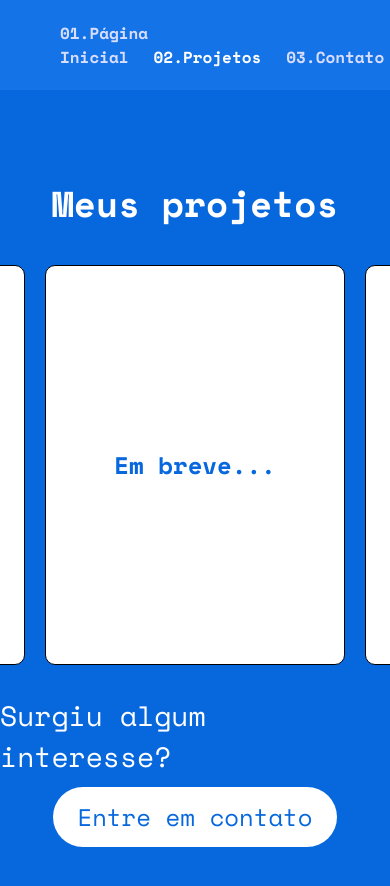
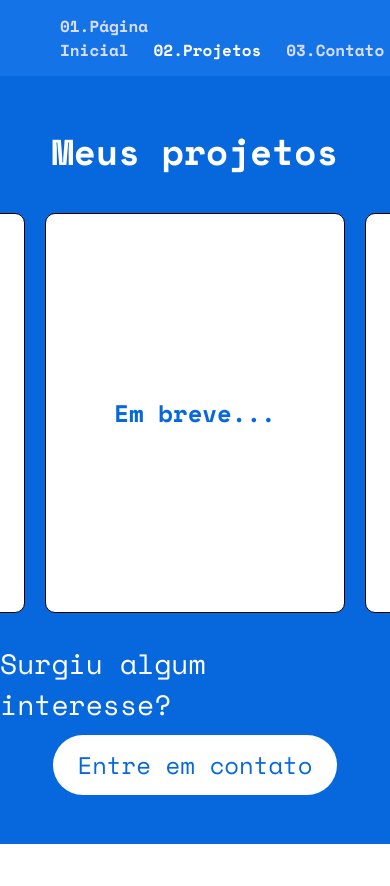
Before and after one commit to Gabrielvvidal/portfolio-gabriel, a React (Vite) app: page /projetos in a window 390 px wide. Shown: the top 886 px of the page. After the commit the page ends 844 px from the top, so only its background shows below. Built offline with nearby package versions, Linux system fonts and the light colour scheme.

Commit message:
Features:
- Adicionada unidades de medidas responsivas na página de projetos

- Margin top adicionado na seção sobre mim da página inicial

```diff
--- a/src/components/About/about.module.css
+++ b/src/components/About/about.module.css
@@ -13,6 +13,7 @@
   height: 165px;
   background-color: #0768DE;
   clip-path: polygon(0 0, 100% 0, 100% 100%, 0 78%);
+  margin-top: -5px;
 }
 
 .titleAbout{
--- a/src/components/NavBar/navBar.module.css
+++ b/src/components/NavBar/navBar.module.css
@@ -1,6 +1,6 @@
 .navContainer{
   width: 100%;
-  height: 90px;
+  height: 9vh;
   background-color: #1473E6;
   display: flex;
   justify-content: space-between;
--- a/src/style/styles.css
+++ b/src/style/styles.css
@@ -10,7 +10,7 @@
 .projectSection{
   background-color: #0768DE;
   width: 100%;
-  height: 843px;
+  height: 91vh;
   display: flex;
   flex-direction: column;
   justify-content: center;
```
